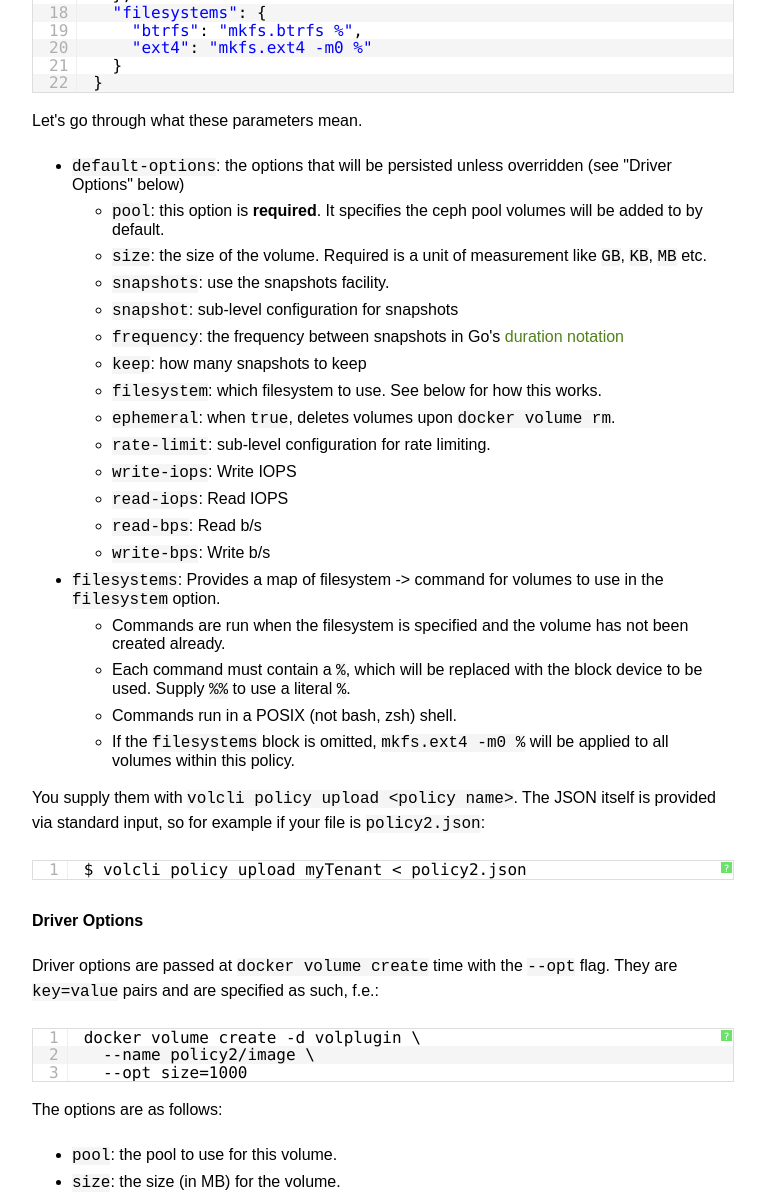
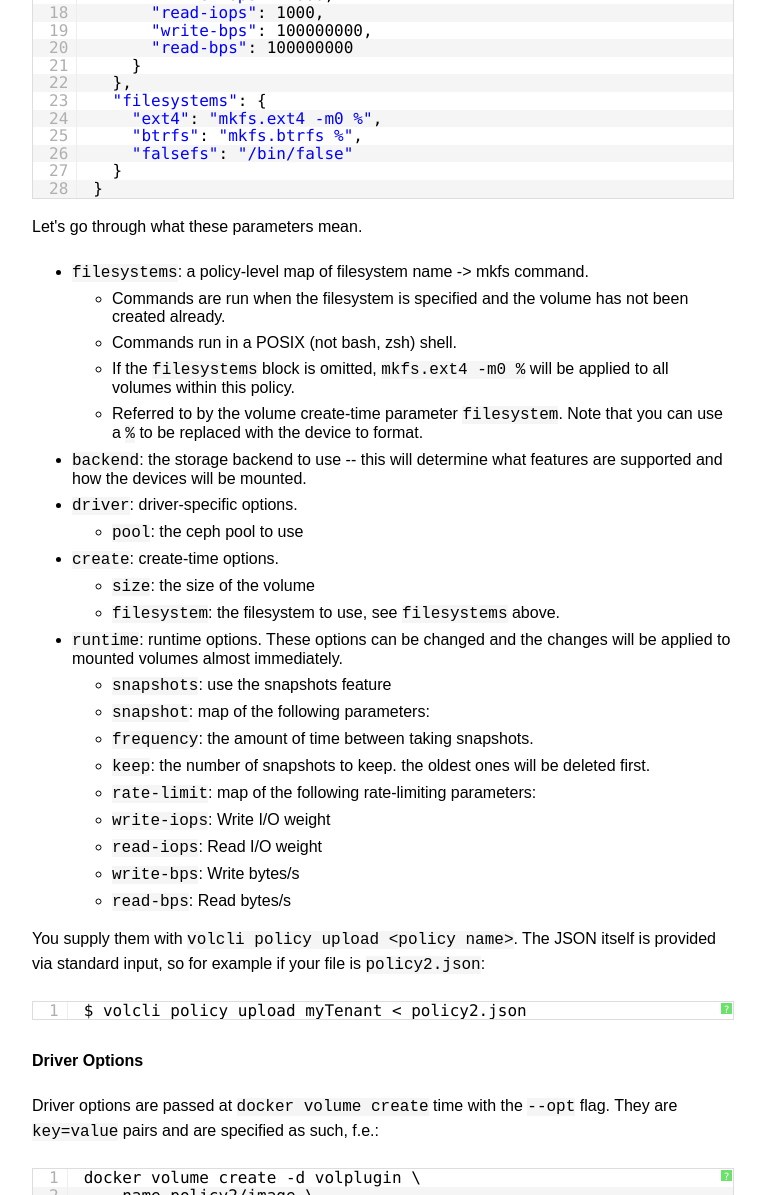
Before and after one commit to contiv-experimental/docs, a plain HTML site: page dist/2_volplugin.html in a window 1280 px wide. Shown: the part 6058-7253 px from the top of the page, without its empty margins (382-1147 px from the left). Drawn offline with nearby package versions, Linux system fonts and the light colour scheme.

Commit message:
Update volplugin docs for runtime configuration changes
Signed-off-by: Erik Hollensbe <erik+github@hollensbe.org>

```diff
--- a/dist/2_volplugin.html
+++ b/dist/2_volplugin.html
@@ -257,7 +257,7 @@ you wish to change the pool (or other options), see "Driver Options" below.</p>
 and volsupervisor systems. You can manipulate them with the <code>volcli global</code>
 command set.</p>
 
-<p>A configuration looks like this:</p>
+<p>A global configuration looks like this:</p>
 
 <pre class="brush:javascript">
 {
@@ -286,15 +286,20 @@ as what pool to use. It is uploaded to etcd by the <code>volcli</code> tool.</p>
 
 <pre class="brush:javascript">
 {
-  "default-options": {
+  "backend": "ceph",
+  "driver": {
+    "pool": "rbd"
+  },
+  "create": {
     "size": "10MB",
+    "filesystem": "btrfs"
+  },
+  "runtime": {
     "snapshots": true,
     "snapshot": {
       "frequency": "30m",
       "keep": 20
     },
-    "filesystem": "btrfs",
-    "ephemeral": false,
     "rate-limit": {
       "write-iops": 1000,
       "read-iops": 1000,
@@ -303,8 +308,9 @@ as what pool to use. It is uploaded to etcd by the <code>volcli</code> tool.</p>
     }
   },
   "filesystems": {
+    "ext4": "mkfs.ext4 -m0 %",
     "btrfs": "mkfs.btrfs %",
-    "ext4": "mkfs.ext4 -m0 %"
+    "falsefs": "/bin/false"
   }
 }
 </pre>
@@ -312,54 +318,63 @@ as what pool to use. It is uploaded to etcd by the <code>volcli</code> tool.</p>
 <p>Let's go through what these parameters mean.</p>
 
 <ul>
-<li><code>default-options</code>: the options that will be persisted unless overridden (see
-"Driver Options" below)
-
-
-<ul>
-<li><code>pool</code>: this option is <strong>required</strong>. It specifies the ceph pool volumes
-will be added to by default.</li>
-
-<li><code>size</code>: the size of the volume. Required is a unit of measurement like <code>GB</code>, <code>KB</code>, <code>MB</code> etc.</li>
-
-<li><code>snapshots</code>: use the snapshots facility.</li>
-
-<li><code>snapshot</code>: sub-level configuration for snapshots</li>
-
-<li><code>frequency</code>: the frequency between snapshots in Go's <a href="https://golang.org/pkg/time/#ParseDuration">duration notation</a></li>
-
-<li><code>keep</code>: how many snapshots to keep</li>
-
-<li><code>filesystem</code>: which filesystem to use. See below for how this works.</li>
-
-<li><code>ephemeral</code>: when <code>true</code>, deletes volumes upon <code>docker volume rm</code>.</li>
-
-<li><code>rate-limit</code>: sub-level configuration for rate limiting.</li>
-
-<li><code>write-iops</code>: Write IOPS</li>
-
-<li><code>read-iops</code>: Read IOPS</li>
-
-<li><code>read-bps</code>: Read b/s</li>
-
-<li><code>write-bps</code>: Write b/s</li></ul>
-</li>
-
-<li><code>filesystems</code>: Provides a map of filesystem -> command for volumes to use in
-the <code>filesystem</code> option.
+<li><code>filesystems</code>: a policy-level map of filesystem name -> mkfs command.
 
 
 <ul>
 <li>Commands are run when the filesystem is specified and the volume has not
 been created already.</li>
 
-<li>Each command must contain a <code>%</code>, which will be replaced with the block
-device to be used. Supply <code>%%</code> to use a literal <code>%</code>.</li>
-
 <li>Commands run in a POSIX (not bash, zsh) shell.</li>
 
 <li>If the <code>filesystems</code> block is omitted, <code>mkfs.ext4 -m0 %</code> will be applied to
-all volumes within this policy.</li></ul>
+all volumes within this policy.</li>
+
+<li>Referred to by the volume create-time parameter <code>filesystem</code>. Note that you
+can use a <code>%</code> to be replaced with the device to format.</li></ul>
+</li>
+
+<li><code>backend</code>: the storage backend to use -- this will determine what features
+are supported and how the devices will be mounted.</li>
+
+<li><code>driver</code>: driver-specific options.
+
+
+<ul>
+<li><code>pool</code>: the ceph pool to use</li></ul>
+</li>
+
+<li><code>create</code>: create-time options.
+
+
+<ul>
+<li><code>size</code>: the size of the volume</li>
+
+<li><code>filesystem</code>: the filesystem to use, see <code>filesystems</code> above.</li></ul>
+</li>
+
+<li><code>runtime</code>: runtime options. These options can be changed and the changes will
+be applied to mounted volumes almost immediately.
+
+
+<ul>
+<li><code>snapshots</code>: use the snapshots feature</li>
+
+<li><code>snapshot</code>: map of the following parameters:</li>
+
+<li><code>frequency</code>: the amount of time between taking snapshots.</li>
+
+<li><code>keep</code>: the number of snapshots to keep. the oldest ones will be deleted first.</li>
+
+<li><code>rate-limit</code>: map of the following rate-limiting parameters:</li>
+
+<li><code>write-iops</code>: Write I/O weight </li>
+
+<li><code>read-iops</code>: Read I/O weight</li>
+
+<li><code>write-bps</code>: Write bytes/s</li>
+
+<li><code>read-bps</code>: Read bytes/s</li></ul>
 </li>
 </ul>
 
@@ -382,8 +397,6 @@ They are <code>key=value</code> pairs and are specified as such, f.e.:</p>
 <p>The options are as follows:</p>
 
 <ul>
-<li><code>pool</code>: the pool to use for this volume.</li>
-
 <li><code>size</code>: the size (in MB) for the volume.</li>
 
 <li><code>snapshots</code>: take snapshots or not. Affects future options with <code>snapshot</code> in the key name.
@@ -400,8 +413,6 @@ take snapshots.</li>
 
 <li><code>filesystem</code>: the named filesystem to create. See the JSON Configuration
 section for more information on this.</li>
-
-<li><code>ephemeral</code>: delete this volume after <code>docker volume rm</code> occurs.</li>
 
 <li><code>rate-limit.write.iops</code>: Write IOPS</li>
 
@@ -485,6 +496,10 @@ device is mounted, or expected to be mounted.</li>
 <li><code>volcli volume force-remove</code>, given a policy/volume combination, will remove
 the data from etcd but not perform any other operations. Use this option with
 caution.</li>
+
+<li><code>volcli volume runtime get</code> will retrieve the runtime policy for a given volume</li>
+
+<li><code>volcli volume runtime upload</code> will upload (via stdin) the runtime policy for a given volume</li>
 </ul>
 
 <h3 id="mountcommands">Mount Commands</h3>
@@ -505,6 +520,22 @@ attempt to perform any unmounting. This is useful for removing mounts that
 for some reason (e.g., host failure, which is not currently satsified by
 volplugin)</li>
 </ul>
+
+<h3 id="usecommands">Use Commands</h3>
+
+<p>Use commands control the locking system and also provide information about what
+is being used by what. Use these commands with caution as they can affect the
+stability of the cluster if used improperly.</p>
+
+<ul>
+<li><code>volcli use list</code> will list all uses (mounts, snapshots) in effect.</li>
+
+<li><code>volcli use get</code> will get information on a specific use lock.</li>
+
+<li><code>volcli use force-remove</code> will force a lock open for a given volume.</li>
+
+<li><code>volcli use exec</code> will wait for a lock to free, then execute hte command.</li>
+</ul>
                 <hr />
                 <small>Documentation generated by <a href="https://github.com/millermedeiros/mdoc">mdoc</a>.</small>
             </div>
```
Also changed, not shown: 1 other file.
